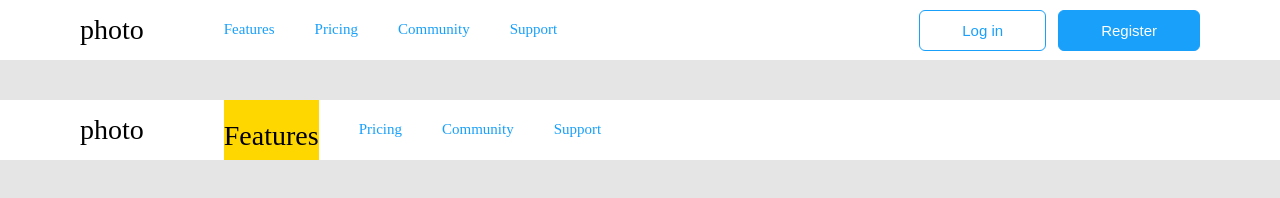
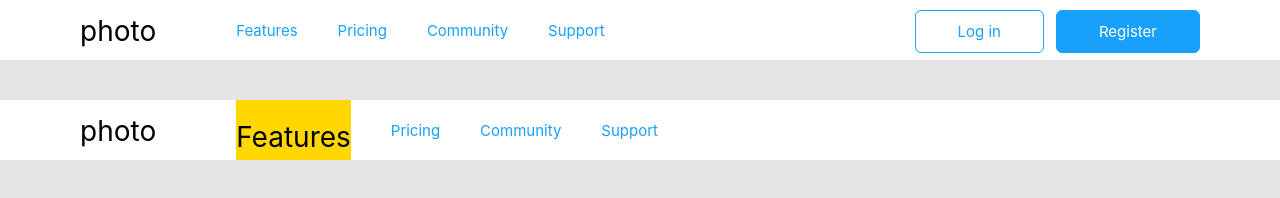
Before and after one commit to webpublisher/song_project, a plain HTML site: page nav.html in a window 1280 px wide. Drawn offline with Linux system fonts and the light colour scheme.

Commit message:
폰트추가

```diff
--- a/css/style.css
+++ b/css/style.css
@@ -1,6 +1,7 @@
 *{
     margin:0;
     padding:0;
+    font-family: Pretendard, -apple-system, BlinkMacSystemFont, system-ui, Roboto, "Helvetica Neue", "Segoe UI", "Apple SD Gothic Neo", "Noto Sans KR", "Malgun Gothic", "Apple Color Emoji", "Segoe UI Emoji", "Segoe UI Symbol", sans-serif;
 }
 ul{
     list-style: none;
```
Also changed, not shown: index.html (+2 -0 lines). Lines whose indentation alone changed are shown as unchanged.
